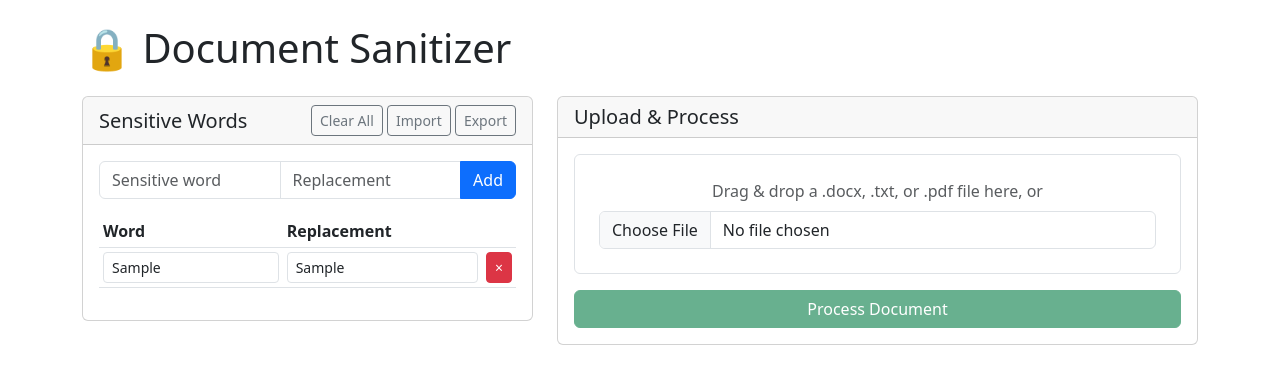
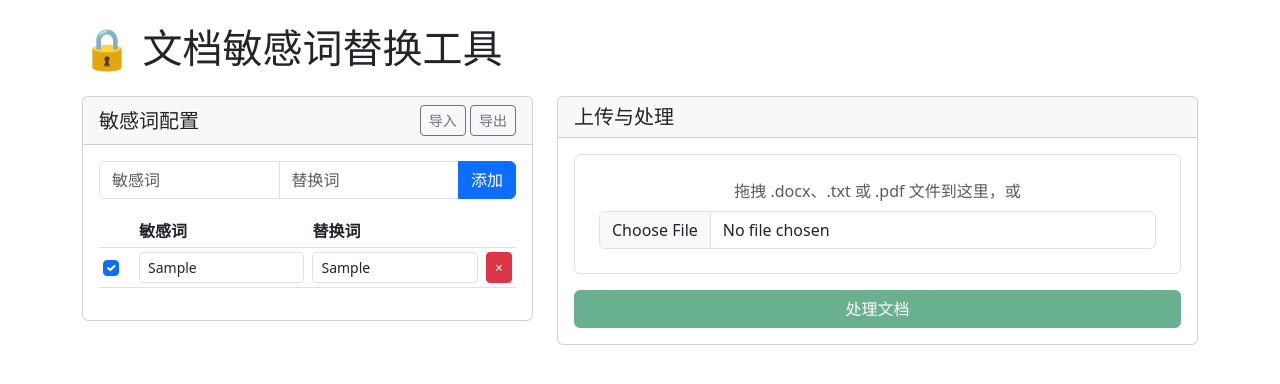
Before and after one commit to ps2keeper/doc-sanitizer, a Flask app: page / in a window 1280 px wide. Shown: the top 384 px of the page. Run offline with Flask 3, Linux system fonts and the light colour scheme; tables that the repository leaves empty hold one stand-in row (values such as "Sample post"); parts of the project's set-up code (start-up, migrations or seed data) failed here and were passed over.

Commit message:
feat: add enabled toggle, Chinese UI, LAN access, replacement count stats
Co-authored-by: Qwen-Coder <qwen-coder@alibabacloud.com>

```diff
--- a/app.py
+++ b/app.py
@@ -6,7 +6,8 @@ from flask import Flask, render_template, request, jsonify, send_file
 
 from models import (
     init_db, add_word, list_words, delete_word, update_word,
-    get_word, export_words, import_words, clear_all
+    get_word, export_words, import_words, clear_all,
+    list_enabled_words, update_enabled
 )
 
 app = Flask(__name__)
@@ -97,6 +98,16 @@ def api_clear_words():
     return jsonify({'status': 'ok', 'cleared': count})
 
 
+@app.route('/api/sensitive-words/<int:word_id>/toggle', methods=['POST'])
+def api_toggle_word(word_id):
+    data = request.get_json() or {}
+    enabled = data.get('enabled', True)
+    if get_word(word_id) is None:
+        return jsonify({'error': '词条不存在'}), 404
+    update_enabled(word_id, enabled)
+    return jsonify({'status': 'ok', 'id': word_id, 'enabled': enabled})
+
+
 # Store processed files temporarily
 PROCESSED_DIR = os.path.join(os.path.dirname(__file__), 'processed')
 os.makedirs(PROCESSED_DIR, exist_ok=True)
@@ -111,10 +122,10 @@ def api_process():
     if file.filename == '':
         return jsonify({'error': 'No file selected'}), 400
 
-    # Get sensitive words from DB
-    replacements = {w['word']: w['replacement'] for w in list_words()}
+    # Get sensitive words from DB (only enabled ones)
+    replacements = {w['word']: w['replacement'] for w in list_enabled_words()}
     if not replacements:
-        return jsonify({'error': 'No sensitive words configured'}), 400
+        return jsonify({'error': '没有配置可用的敏感词，请先添加并启用'}), 400
 
     # Validate file type
     ext = file.filename.rsplit('.', 1)[-1].lower()
@@ -129,7 +140,7 @@ def api_process():
     try:
         from engine import get_handler
         handler = get_handler(upload_path)
-        result, audit_result = handler.process(upload_path, replacements)
+        result, audit_result, replacement_counts = handler.process(upload_path, replacements)
 
         # Save processed result
         output_filename = f"processed_{upload_id}.{ext}"
@@ -149,6 +160,8 @@ def api_process():
         return jsonify({
             'download_url': f'/api/download/{output_filename}',
             'audit_url': f'/api/download/audit_{upload_id}.json',
+            'total_replacements': sum(replacement_counts.values()),
+            'replacement_counts': replacement_counts,
             'audit': {
                 'is_clean': audit_result.is_clean,
                 'total_matches': audit_result.total_matches,
@@ -177,4 +190,22 @@ def api_download(filename):
 
 
 if __name__ == '__main__':
-    app.run(debug=True, port=5000)
+    import socket
+    # Get local IP for LAN access
+    s = socket.socket(socket.AF_INET, socket.SOCK_DGRAM)
+    try:
+        s.connect(('8.8.8.8', 80))
+        local_ip = s.getsockname()[0]
+    except Exception:
+        local_ip = '127.0.0.1'
+    finally:
+        s.close()
+
+    print(f"\n{'='*50}")
+    print(f"  文档敏感词替换工具已启动")
+    print(f"{'='*50}")
+    print(f"  本机访问: http://127.0.0.1:5000")
+    print(f"  同网段访问: http://{local_ip}:5000")
+    print(f"{'='*50}\n")
+
+    app.run(debug=True, host='0.0.0.0', port=5000)
--- a/static/js/main.js
+++ b/static/js/main.js
@@ -1,7 +1,7 @@
 const API = '/api/sensitive-words';
 let selectedFile = null;
 
-// --- Sensitive Words Management ---
+// --- 敏感词管理 ---
 
 async function loadWords() {
     const resp = await fetch(API);
@@ -9,10 +9,20 @@ async function loadWords() {
     const tbody = document.getElementById('wordsTable');
     tbody.innerHTML = '';
     if (words.length === 0) {
-        tbody.innerHTML = '<tr><td colspan="3" class="text-muted text-center">No sensitive words configured</td></tr>';
+        tbody.innerHTML = '<tr><td colspan="4" class="text-muted text-center">暂无敏感词配置</td></tr>';
     } else {
         words.forEach(w => {
             const tr = document.createElement('tr');
+
+            // 启用/禁用复选框
+            const tdCheck = document.createElement('td');
+            const checkbox = document.createElement('input');
+            checkbox.type = 'checkbox';
+            checkbox.className = 'form-check-input';
+            checkbox.checked = w.enabled === 1;
+            checkbox.title = w.enabled ? '已启用' : '已禁用';
+            checkbox.addEventListener('change', () => toggleWord(w.id, checkbox.checked));
+            tdCheck.appendChild(checkbox);
 
             const tdWord = document.createElement('td');
             const inputWord = document.createElement('input');
@@ -35,6 +45,7 @@ async function loadWords() {
             btnDel.addEventListener('click', () => deleteWord(w.id));
             tdDel.appendChild(btnDel);
 
+            tr.appendChild(tdCheck);
             tr.appendChild(tdWord);
             tr.appendChild(tdRepl);
             tr.appendChild(tdDel);
@@ -42,6 +53,14 @@ async function loadWords() {
         });
     }
     updateProcessButton();
+}
+
+async function toggleWord(id, enabled) {
+    await fetch(`${API}/${id}/toggle`, {
+        method: 'POST',
+        headers: {'Content-Type': 'application/json'},
+        body: JSON.stringify({enabled})
+    });
 }
 
 function escapeHtml(text) {
@@ -53,7 +72,7 @@ function escapeHtml(text) {
 async function addWord() {
     const word = document.getElementById('newWord').value.trim();
     const replacement = document.getElementById('newReplacement').value.trim();
-    if (!word || !replacement) return alert('Both fields required');
+    if (!word || !replacement) return alert('请填写敏感词和替换词');
 
     await fetch(API, {
         method: 'POST',
@@ -78,14 +97,6 @@ async function deleteWord(id) {
     await loadWords();
 }
 
-async function clearWords() {
-    if (!confirm('Clear all sensitive words?')) return;
-    const resp = await fetch(`${API}/clear`, {method: 'POST'});
-    const data = await resp.json();
-    alert(`Cleared ${data.cleared} word(s)`);
-    await loadWords();
-}
-
 async function exportWords() {
     const resp = await fetch(`${API}/export`);
     const data = await resp.json();
@@ -93,7 +104,7 @@ async function exportWords() {
     const url = URL.createObjectURL(blob);
     const a = document.createElement('a');
     a.href = url;
-    a.download = 'sensitive_words.json';
+    a.download = '敏感词配置.json';
     a.click();
     URL.revokeObjectURL(url);
 }
@@ -107,16 +118,22 @@ async function handleImport(event) {
     if (!file) return;
     const text = await file.text();
     const data = JSON.parse(text);
-    await fetch(`${API}/import`, {
+    const resp = await fetch(`${API}/import`, {
         method: 'POST',
         headers: {'Content-Type': 'application/json'},
         body: JSON.stringify(data)
     });
+    const result = await resp.json();
+    if (result.error) {
+        alert('导入失败：' + result.error);
+    } else {
+        alert(`成功导入 ${result.imported} 条`);
+    }
     await loadWords();
     event.target.value = '';
 }
 
-// --- File Upload & Processing ---
+// --- 文件上传与处理 ---
 
 const dropZone = document.getElementById('dropZone');
 const fileInput = document.getElementById('fileInput');
@@ -143,9 +160,17 @@ fileInput.addEventListener('change', () => {
     }
 });
 
+function countEnabledWords() {
+    const tbody = document.getElementById('wordsTable');
+    const checkboxes = tbody.querySelectorAll('input[type="checkbox"]');
+    let count = 0;
+    checkboxes.forEach(cb => { if (cb.checked) count++; });
+    return count;
+}
+
 function updateProcessButton() {
-    const words = document.getElementById('wordsTable').children.length;
-    document.getElementById('processBtn').disabled = !(selectedFile && words > 0);
+    const enabledCount = countEnabledWords();
+    document.getElementById('processBtn').disabled = !(selectedFile && enabledCount > 0);
 }
 
 async function processDocument() {
@@ -172,32 +197,50 @@ async function processDocument() {
             return;
         }
 
-        // Show audit
+        // 显示替换统计
+        const totalCount = data.total_replacements || 0;
+        const counts = data.replacement_counts || {};
+        let statsHtml = '';
+        if (totalCount > 0) {
+            const items = Object.entries(counts).map(([word, count]) =>
+                `<li>「${escapeHtml(word)}」已替换 <strong>${count}</strong> 次</li>`
+            ).join('');
+            statsHtml = `
+                <div class="alert alert-info">
+                    📊 共替换 <strong>${totalCount}</strong> 处：
+                    <ul class="mb-0">${items}</ul>
+                </div>`;
+        } else {
+            statsHtml = `<div class="alert alert-secondary">ℹ️ 未发现需要替换的敏感词</div>`;
+        }
+
+        // 显示审计结果
         const audit = data.audit;
         if (audit.is_clean) {
-            auditResult.innerHTML = `<div class="alert alert-success">✅ Audit passed: no sensitive words remaining.</div>`;
+            statsHtml += `<div class="alert alert-success">✅ 审计通过：未检测到残留敏感词</div>`;
         } else {
-            auditResult.innerHTML = `
+            statsHtml += `
                 <div class="alert alert-warning">
-                    ⚠️ Audit found ${audit.total_matches} remaining match(es):
-                    <ul>${audit.missed_words.map(m => `<li><strong>${escapeHtml(m.word)}</strong> — ${escapeHtml(m.context)}</li>`).join('')}</ul>
+                    ⚠️ 审计发现 ${audit.total_matches} 处残留匹配：
+                    <ul class="mb-0">${audit.missed_words.map(m => `<li><strong>${escapeHtml(m.word)}</strong> — ${escapeHtml(m.context)}</li>`).join('')}</ul>
                 </div>`;
         }
+        auditResult.innerHTML = statsHtml;
         auditResult.classList.remove('d-none');
 
-        // Show download links
+        // 显示下载链接
         downloadLinks.innerHTML = `
-            <a href="${data.download_url}" class="btn btn-primary me-2">Download Processed Document</a>
-            <a href="${data.audit_url}" class="btn btn-outline-secondary">Download Audit Report</a>`;
+            <a href="${data.download_url}" class="btn btn-primary me-2">下载处理后文档</a>
+            <a href="${data.audit_url}" class="btn btn-outline-secondary">下载审计报告</a>`;
         downloadLinks.classList.remove('d-none');
 
     } catch (err) {
-        auditResult.innerHTML = `<div class="alert alert-danger">Error: ${escapeHtml(err.message)}</div>`;
+        auditResult.innerHTML = `<div class="alert alert-danger">处理出错：${escapeHtml(err.message)}</div>`;
         auditResult.classList.remove('d-none');
     } finally {
         progress.classList.add('d-none');
     }
 }
 
-// Init
+// 初始化
 loadWords();
--- a/templates/index.html
+++ b/templates/index.html
@@ -1,56 +1,55 @@
 <!DOCTYPE html>
-<html lang="en">
+<html lang="zh-CN">
 <head>
     <meta charset="UTF-8">
     <meta name="viewport" content="width=device-width, initial-scale=1.0">
-    <title>Document Sanitizer</title>
+    <title>文档敏感词替换工具</title>
     <link href="https://cdn.jsdelivr.net/npm/bootstrap@5.3.0/dist/css/bootstrap.min.css" rel="stylesheet">
     <link rel="stylesheet" href="/static/css/style.css">
 </head>
 <body>
     <div class="container py-4">
-        <h1 class="mb-4">🔒 Document Sanitizer</h1>
+        <h1 class="mb-4">🔒 文档敏感词替换工具</h1>
 
         <div class="row g-4">
-            <!-- Sensitive Words Panel -->
+            <!-- 敏感词管理面板 -->
             <div class="col-md-5">
                 <div class="card">
                     <div class="card-header d-flex justify-content-between align-items-center">
-                        <h5 class="mb-0">Sensitive Words</h5>
+                        <h5 class="mb-0">敏感词配置</h5>
                         <div>
-                            <button class="btn btn-sm btn-outline-secondary" onclick="clearWords()">Clear All</button>
-                            <button class="btn btn-sm btn-outline-secondary" onclick="importWords()">Import</button>
-                            <button class="btn btn-sm btn-outline-secondary" onclick="exportWords()">Export</button>
+                            <button class="btn btn-sm btn-outline-secondary" onclick="importWords()">导入</button>
+                            <button class="btn btn-sm btn-outline-secondary" onclick="exportWords()">导出</button>
                         </div>
                     </div>
                     <div class="card-body">
                         <div class="input-group mb-3">
-                            <input type="text" id="newWord" class="form-control" placeholder="Sensitive word">
-                            <input type="text" id="newReplacement" class="form-control" placeholder="Replacement">
-                            <button class="btn btn-primary" onclick="addWord()">Add</button>
+                            <input type="text" id="newWord" class="form-control" placeholder="敏感词">
+                            <input type="text" id="newReplacement" class="form-control" placeholder="替换词">
+                            <button class="btn btn-primary" onclick="addWord()">添加</button>
                         </div>
                         <table class="table table-sm">
-                            <thead><tr><th>Word</th><th>Replacement</th><th></th></tr></thead>
+                            <thead><tr><th style="width:36px"></th><th>敏感词</th><th>替换词</th><th style="width:32px"></th></tr></thead>
                             <tbody id="wordsTable"></tbody>
                         </table>
                     </div>
                 </div>
             </div>
 
-            <!-- Upload & Process Panel -->
+            <!-- 上传与处理面板 -->
             <div class="col-md-7">
                 <div class="card">
-                    <div class="card-header"><h5 class="mb-0">Upload & Process</h5></div>
+                    <div class="card-header"><h5 class="mb-0">上传与处理</h5></div>
                     <div class="card-body">
                         <div id="dropZone" class="border rounded p-4 text-center mb-3">
-                            <p class="mb-0 text-muted">Drag & drop a .docx, .txt, or .pdf file here, or</p>
+                            <p class="mb-0 text-muted">拖拽 .docx、.txt 或 .pdf 文件到这里，或</p>
                             <input type="file" id="fileInput" accept=".docx,.txt,.pdf" class="form-control mt-2">
                         </div>
                         <button id="processBtn" class="btn btn-success w-100" onclick="processDocument()" disabled>
-                            Process Document
+                            处理文档
                         </button>
                         <div id="progress" class="mt-3 d-none">
-                            <div class="progress"><div class="progress-bar progress-bar-striped progress-bar-animated" style="width:100%">Processing...</div></div>
+                            <div class="progress"><div class="progress-bar progress-bar-striped progress-bar-animated" style="width:100%">处理中...</div></div>
                         </div>
                         <div id="auditResult" class="mt-3 d-none"></div>
                         <div id="downloadLinks" class="mt-3 d-none"></div>
```
Also changed, not shown: engine/docx_handler.py (+21 -3 lines), engine/pdf_handler.py (+14 -3 lines), engine/txt_handler.py (+12 -4 lines), models/__init__.py (+25 -3 lines), tests/test_docx_handler.py (+3 -3 lines), tests/test_pdf_handler.py (+2 -2 lines), tests/test_txt_handler.py (+3 -3 lines), 4 other files.
